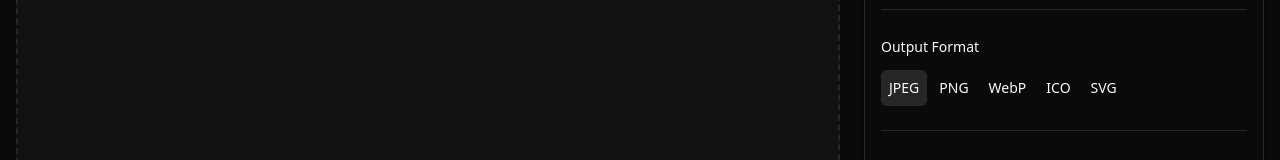
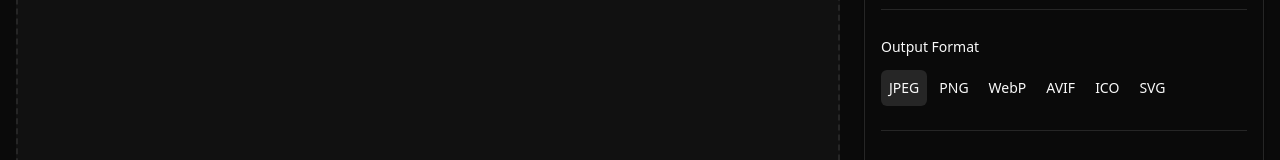
Before and after one commit to lxw15337674/bhwa233-web, a Next.js app: page /en/processor/batchimage in a window 1280 px wide. Shown: the part 356-516 px from the top of the page. Built offline with nearby package versions, Linux system fonts and the light colour scheme.

Commit message:
feat: 添加 AVIF 格式支持，更新相关组件和配置

```diff
--- a/scripts/copy-wasm-libs.js
+++ b/scripts/copy-wasm-libs.js
@@ -18,7 +18,7 @@ const LIBS_CONFIG = {
             'vips.wasm',
             'vips.js',
             // 可选的动态库（如果需要 HEIF/JXL 支持，取消注释）
-            // 'vips-heif.wasm',
+            'vips-heif.wasm',
             // 'vips-jxl.wasm',
             // 'vips-resvg.wasm',
         ]
--- a/src/components/media-processor/shared/FormatSelector.tsx
+++ b/src/components/media-processor/shared/FormatSelector.tsx
@@ -32,6 +32,9 @@ export const FormatSelector: React.FC<FormatSelectorProps> = ({ value, onChange
                 <ToggleGroupItem value="webp" aria-label="WebP">
                     WebP
                 </ToggleGroupItem>
+                <ToggleGroupItem value="avif" aria-label="AVIF">
+                    AVIF
+                </ToggleGroupItem>
                 <ToggleGroupItem value="ico" aria-label="ICO">
                     ICO
                 </ToggleGroupItem>
--- a/src/lib/vips-instance.ts
+++ b/src/lib/vips-instance.ts
@@ -142,7 +142,7 @@ class VipsManager {
             // 初始化 Vips，配置动态库路径
             const vips = await Vips({
                 // 禁用动态库加载，避免加载 HEIF/JXL 等格式的额外 wasm 文件
-                dynamicLibraries: [],
+                dynamicLibraries: ['vips-heif.wasm'],
                 // 指定文件路径
                 locateFile: (fileName: string) => `/wasm-libs/vips/${fileName}`,
             });
--- a/src/stores/media-processor/batch-image-store.ts
+++ b/src/stores/media-processor/batch-image-store.ts
@@ -244,7 +244,7 @@ export const useBatchImageStore = create<BatchImageStore>((set, get) => ({
         // OR just mapping it here since it's simple.
 
         const getExt = (fmt: string) => {
-            const map: Record<string, string> = { jpeg: '.jpg', png: '.png', webp: '.webp', ico: '.ico', svg: '.svg' };
+            const map: Record<string, string> = { jpeg: '.jpg', png: '.png', webp: '.webp', avif: '.avif', ico: '.ico', svg: '.svg' };
             return map[fmt] || '.jpg';
         };
 
--- a/src/utils/imageProcessor.ts
+++ b/src/utils/imageProcessor.ts
@@ -22,7 +22,7 @@ export interface ImageProcessingOptions {
     quality: number;           // 1-100
 
     // 格式
-    outputFormat: 'jpeg' | 'png' | 'webp' | 'ico' | 'svg';
+    outputFormat: 'jpeg' | 'png' | 'webp' | 'avif' | 'ico' | 'svg';
 
     // 尺寸
     scale: number;             // 0.1-2
@@ -120,6 +120,7 @@ export function getMimeType(format: ImageProcessingOptions['outputFormat']): str
         jpeg: 'image/jpeg',
         png: 'image/png',
         webp: 'image/webp',
+        avif: 'image/avif',
         ico: 'image/x-icon',
         svg: 'image/svg+xml',
     };
@@ -134,6 +135,7 @@ export function getFileExtension(format: ImageProcessingOptions['outputFormat'])
         jpeg: '.jpg',
         png: '.png',
         webp: '.webp',
+        avif: '.avif',
         ico: '.ico',
         svg: '.svg',
     };
@@ -193,7 +195,7 @@ export function calculateCompressionRatio(originalSize: number, newSize: number)
  * 验证图片文件
  */
 export function validateImageFile(file: File): boolean {
-    const supportedFormats = ['jpg', 'jpeg', 'png', 'webp', 'bmp', 'tiff', 'svg', 'ico'];
+    const supportedFormats = ['jpg', 'jpeg', 'png', 'webp', 'bmp', 'tiff', 'svg', 'ico', 'avif'];
     const extension = file.name.split('.').pop()?.toLowerCase();
     return supportedFormats.includes(extension || '') || file.type.startsWith('image/');
 }
--- a/src/workers/image-processor.worker.ts
+++ b/src/workers/image-processor.worker.ts
@@ -87,7 +87,7 @@ export interface ExifMetadata {
 // 类型定义（与 imageProcessor.ts 保持一致）
 interface ImageProcessingOptions {
     quality: number;
-    outputFormat: 'jpeg' | 'png' | 'webp' | 'ico' | 'svg';
+    outputFormat: 'jpeg' | 'png' | 'webp' | 'avif' | 'ico' | 'svg';
     scale: number;
     targetWidth: number | null;
     targetHeight: number | null;
@@ -187,7 +187,7 @@ async function loadVips(): Promise<VipsInstance> {
         const Vips = (await import(/* webpackIgnore: true */ `${baseUrl}/wasm-libs/vips/vips-es6.js`)).default;
 
         const vips = await Vips({
-            dynamicLibraries: [],
+            dynamicLibraries: ['vips-heif.wasm'],
             locateFile: (fileName: string) => `${baseUrl}/wasm-libs/vips/${fileName}`,
         });
 
@@ -538,7 +538,7 @@ async function processStaticImage(
             const formatSuffix = `.${options.outputFormat === 'jpeg' ? 'jpg' : options.outputFormat}`;
             const exportOptions: Record<string, unknown> = {};
 
-            if (['jpeg', 'webp'].includes(options.outputFormat)) {
+            if (['jpeg', 'webp', 'avif'].includes(options.outputFormat)) {
                 exportOptions.Q = options.quality;
             }
 
@@ -567,6 +567,7 @@ function getMimeType(format: string): string {
         jpeg: 'image/jpeg',
         png: 'image/png',
         webp: 'image/webp',
+        avif: 'image/avif',
         ico: 'image/x-icon',
         svg: 'image/svg+xml',
     };
@@ -581,6 +582,7 @@ function getFileExtension(format: string): string {
         jpeg: '.jpg',
         png: '.png',
         webp: '.webp',
+        avif: '.avif',
         ico: '.ico',
         svg: '.svg',
     };
```
